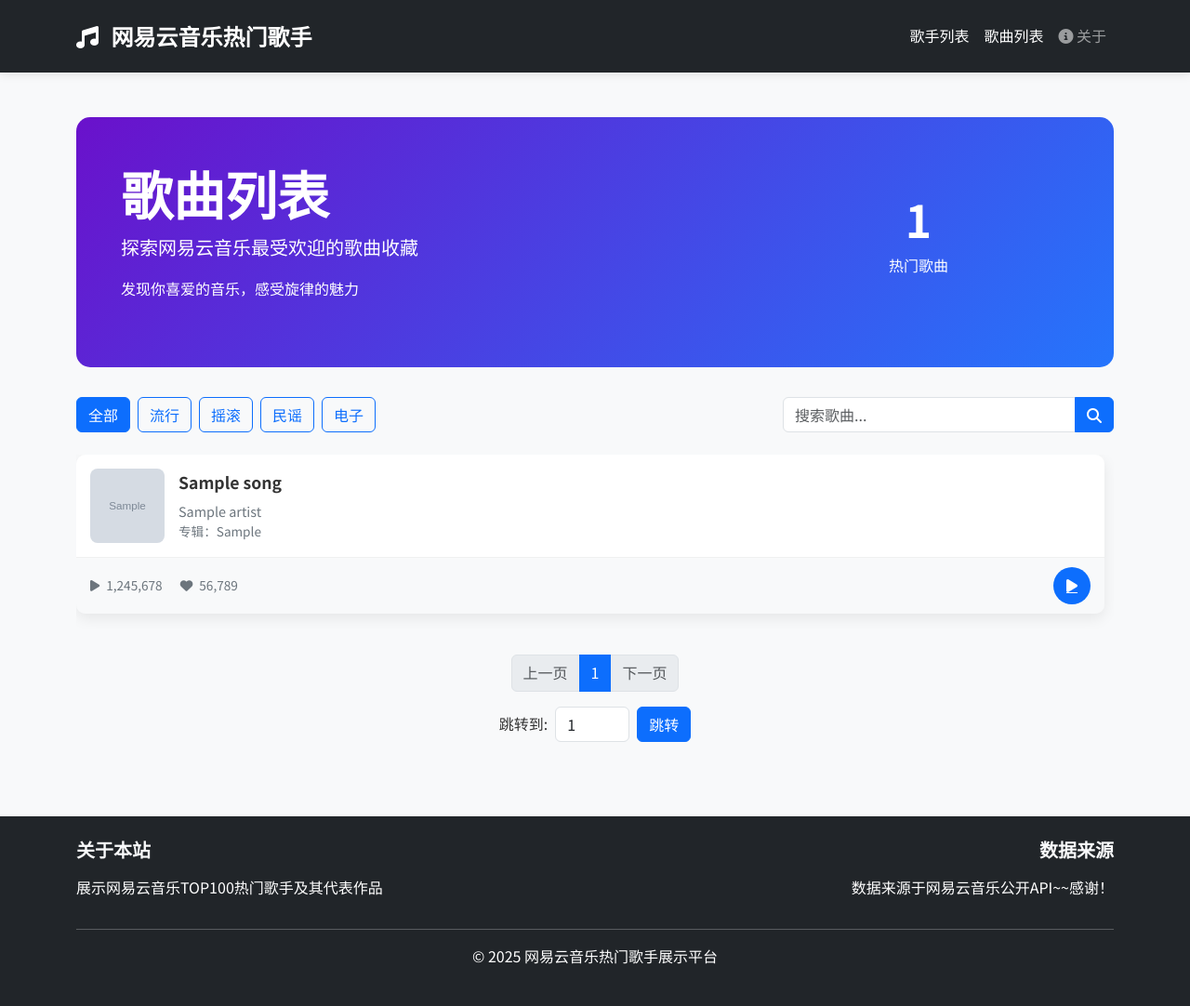
After one commit to sujiiiiin/lalacloud, a Django app: page /songs/ in a window 1280 px wide. The commit adds this page. Shown: the whole page at 93% size. Run offline with Django 5.2, Linux system fonts and the light colour scheme; tables that the repository leaves empty hold one stand-in row (values such as "Sample post"); grey boxes marked "Sample" are stand-in pictures.

Commit message:
add song list

```diff
--- a/artists/views.py
+++ b/artists/views.py
@@ -65,6 +65,47 @@ def artist_detail(request, netease_id):
     context = {"artist": artist, "songs": songs, "page_title": f"{artist.name} - 详情"}
     return render(request, "artists/detail.html", context)
 
+# 歌曲列表页
+def song_list(request):
+    start_time = time.time()
+
+    # 搜索功能，后端分页
+    search_query = request.GET.get("q", "")
+    if search_query:
+        song_list = Song.objects.filter(title__icontains=search_query).order_by('id')
+    else:
+        song_list = Song.objects.all().order_by('id')
+
+    all_songs = Song.objects.all().order_by('id')
+
+    search_time = time.time() - start_time  # 记录检索时间
+
+    # 创建分页器
+    paginator = Paginator(song_list, 20)  # 每页20首歌曲
+    page = request.GET.get('page')
+
+    try:
+        songs = paginator.page(page)
+    except PageNotAnInteger:
+        # 如果page参数不是整数，显示第一页
+        songs = paginator.page(1)
+    except EmptyPage:
+        # 如果页数超出范围，显示最后一页
+        songs = paginator.page(paginator.num_pages)
+
+    context = {
+        'songs': songs,
+        'page_title': '歌曲列表',
+        'song_count': Song.objects.count(),
+        "all_songs":all_songs,
+        "search_results_count": paginator.count,
+        "search_time": round(search_time * 1000, 2),  # 转换为毫秒并保留2位小数
+        "search_query": search_query,
+
+    }
+    return render(request, 'songs/list.html', context)
+
+
 
 # 歌曲详情页
 def song_detail(request, song_id):
--- a/lalacloud/urls.py
+++ b/lalacloud/urls.py
@@ -24,4 +24,5 @@ urlpatterns = [
     path("", views.artist_list, name="artist_list"),  # 首页显示歌手列表
     path('artist/<int:netease_id>/', views.artist_detail, name='artist_detail'), # 歌手详情页
     path('song/<int:song_id>/', views.song_detail, name='song_detail'),# 歌曲详情页
+    path('songs/', views.song_list, name='song_list'),  #歌曲列表页
 ]
--- a/templates/base.html
+++ b/templates/base.html
@@ -37,7 +37,7 @@
                         <a class="nav-link active" href="/">歌手列表</a>
                     </li>
                     <li class="nav-item">
-                        <a class="nav-link active" href="/">歌曲列表</a>
+                        <a class="nav-link active" href="{% url 'song_list' %}">歌曲列表</a>
                     </li>
                     <li class="nav-item">
                         <a class="nav-link" href="#"><i class="fas fa-info-circle"></i> 关于</a>
--- /dev/null
+++ b/templates/songs/list.html
@@ -0,0 +1,366 @@
+{% extends "base.html" %}
+{% load static %}
+
+{% block title %}{{ page_title }}{% endblock %}
+
+{% block extra_css %}
+<style>
+    .hero-section {
+        background: linear-gradient(135deg, #6a11cb 0%, #2575fc 100%);
+        color: white;
+        border-radius: 15px;
+        padding: 3rem;
+        margin-bottom: 2rem;
+        position: relative;
+        overflow: hidden;
+    }
+
+    .song-card {
+        transition: all 0.3s ease;
+        border: none;
+        border-radius: 10px;
+        overflow: hidden;
+        box-shadow: 0 5px 15px rgba(0, 0, 0, 0.08);
+        margin-bottom: 20px;
+    }
+
+    .song-card:hover {
+        transform: translateY(-5px);
+        box-shadow: 0 12px 25px rgba(0, 0, 0, 0.15);
+    }
+
+    .song-cover {
+        width: 80px;
+        height: 80px;
+        border-radius: 8px;
+        object-fit: cover;
+        margin-right: 15px;
+    }
+
+    .song-info {
+        display: flex;
+        align-items: center;
+        padding: 15px;
+        background: white;
+        border-bottom: 1px solid #f0f0f0;
+    }
+
+    .song-details {
+        flex: 1;
+    }
+
+    .song-title {
+        font-size: 1.1rem;
+        font-weight: 600;
+        margin-bottom: 5px;
+    }
+
+    .song-artist {
+        color: #6c757d;
+        font-size: 0.9rem;
+    }
+
+    .song-album {
+        color: #6c757d;
+        font-size: 0.85rem;
+    }
+
+    .song-action {
+        padding: 10px 15px;
+        background: #f8f9fa;
+        display: flex;
+        justify-content: space-between;
+        align-items: center;
+    }
+
+    .song-stats {
+        font-size: 0.85rem;
+        color: #6c757d;
+    }
+
+    .play-btn {
+        width: 40px;
+        height: 40px;
+        border-radius: 50%;
+        background: #0d6efd;
+        color: white;
+        display: flex;
+        align-items: center;
+        justify-content: center;
+        cursor: pointer;
+        transition: all 0.3s ease;
+    }
+
+    .play-btn:hover {
+        background: #0b5ed7;
+        transform: scale(1.1);
+    }
+
+    .scroll-container {
+        max-height: 70vh;
+        overflow-y: auto;
+        padding-right: 10px;
+    }
+
+    /* 自定义滚动条 */
+    .scroll-container::-webkit-scrollbar {
+        width: 8px;
+    }
+
+    .scroll-container::-webkit-scrollbar-track {
+        background: #f1f1f1;
+        border-radius: 10px;
+    }
+
+    .scroll-container::-webkit-scrollbar-thumb {
+        background: #c1c1c1;
+        border-radius: 10px;
+    }
+
+    .scroll-container::-webkit-scrollbar-thumb:hover {
+        background: #a8a8a8;
+    }
+
+    /* 滚动动画效果 */
+    .scroll-container.scrolling {
+        transition: scroll 0.3s ease;
+    }
+</style>
+{% endblock %}
+
+{% block content %}
+<!-- 英雄区域 -->
+{% if search_query %}
+{% else %}
+<section class="hero-section">
+    <div class="row align-items-center">
+        <div class="col-md-8">
+            <h1 class="display-4 fw-bold">{{ page_title }}</h1>
+            <p class="lead">探索网易云音乐最受欢迎的歌曲收藏</p>
+            <p class="mb-4">发现你喜爱的音乐，感受旋律的魅力</p>
+        </div>
+        <div class="col-md-4 text-center">
+            <div class="stats-card">
+                <h3 class="display-5 fw-bold">{{ song_count }}</h3>
+                <p>热门歌曲</p>
+            </div>
+        </div>
+    </div>
+</section>
+{% endif %}
+
+<!-- 筛选和搜索 -->
+<div class="row mb-4">
+    <div class="col-md-8">
+        <div class="d-flex flex-wrap gap-2">
+            <button class="btn btn-outline-primary active">全部</button>
+            <button class="btn btn-outline-primary">流行</button>
+            <button class="btn btn-outline-primary">摇滚</button>
+            <button class="btn btn-outline-primary">民谣</button>
+            <button class="btn btn-outline-primary">电子</button>
+        </div>
+    </div>
+    <div class="col-md-4 d-flex align-items-center justify-content-md-end">
+        <form method="GET" action="{% url 'song_list' %}" class="input-group">
+            <input type="text" class="form-control" name="q" placeholder="搜索歌曲...">
+            <button class="btn btn-primary" type="submit">
+                <i class="fas fa-search"></i>
+            </button>
+        </form>
+    </div>
+</div>
+<!-- 添加搜索结果信息 -->
+ {% if search_query %}
+<div class="row mt-3">
+    <div class="col">
+        <div class="alert alert-info d-flex justify-content-between align-items-center py-2">
+            <div>
+                <i class="fas fa-info-circle me-2"></i>
+                找到 <span class="fw-bold">{{ search_results_count }}</span> 位匹配"{{ search_query }}"的歌曲
+            </div>
+            <div>
+                <small class="text-muted">搜索耗时: {{ search_time }} 毫秒</small>
+            </div>
+        </div>
+    </div>
+</div>
+{% endif %}
+
+<!-- 歌曲列表 -->
+<div class="scroll-container">
+    {% for song in songs %}
+    <div class="song-card">
+        <div class="song-info">
+            {% if song.image_url %}
+            <img src="{{ song.image_url }}" alt="{{ song.title }}" class="song-cover">
+            {% else %}
+            <div class="song-cover d-flex align-items-center justify-content-center bg-light">
+                <i class="fas fa-music text-muted"></i>
+            </div>
+            {% endif %}
+            <div class="song-details">
+                <div class="song-title">{{ song.title }}</div>
+                <div class="song-artist">{{ song.artist.name }}</div>
+                <div class="song-album">专辑：{{ song.album }}</div>
+            </div>
+        </div>
+        <div class="song-action">
+            <div class="song-stats">
+                <i class="fas fa-play me-1"></i> 1,245,678
+                <i class="fas fa-heart ms-3 me-1"></i> 56,789
+            </div>
+            <a href="{% url 'song_detail' song.song_id %}" class="play-btn">
+                <i class="fas fa-play"></i>
+            </a>
+        </div>
+    </div>
+    {% endfor %}
+</div>
+
+<!-- 分页控件 -->
+<nav class="mt-4">
+    <ul class="pagination justify-content-center">
+        {% if songs.has_previous %}
+        <li class="page-item">
+            <a class="page-link" href="?page={{ songs.previous_page_number }}" tabindex="-1">上一页</a>
+        </li>
+        {% else %}
+        <li class="page-item disabled">
+            <a class="page-link" href="#" tabindex="-1">上一页</a>
+        </li>
+        {% endif %}
+
+        <!-- 第一页 -->
+        <li class="page-item {% if songs.number == 1 %}active{% endif %}">
+            <a class="page-link" href="?page=1">1</a>
+        </li>
+
+        <!-- 省略号 -->
+        {% if songs.number > 3 %}
+        <li class="page-item disabled">
+            <a class="page-link" href="#">...</a>
+        </li>
+        {% endif %}
+
+        <!-- 当前页的前一页 -->
+        {% if songs.number > 2 %}
+        <li class="page-item">
+            <a class="page-link" href="?page={{ songs.previous_page_number }}">{{ songs.previous_page_number }}</a>
+        </li>
+        {% endif %}
+
+        <!-- 当前页 -->
+        {% if songs.number > 1 and songs.number < songs.paginator.num_pages %}
+        <li class="page-item active">
+            <a class="page-link" href="?page={{ songs.number }}">{{ songs.number }}</a>
+        </li>
+        {% endif %}
+
+        <!-- 当前页的后一页 -->
+        {% if songs.number < songs.paginator.num_pages|add:"-1" %}
+        <li class="page-item">
+            <a class="page-link" href="?page={{ songs.next_page_number }}">{{ songs.next_page_number }}</a>
+        </li>
+        {% endif %}
+
+        <!-- 省略号 -->
+        {% if songs.number < songs.paginator.num_pages|add:"-2" %}
+        <li class="page-item disabled">
+            <a class="page-link" href="#">...</a>
+        </li>
+        {% endif %}
+
+        <!-- 最后一页 -->
+        {% if songs.paginator.num_pages > 1 %}
+        <li class="page-item {% if songs.number == songs.paginator.num_pages %}active{% endif %}">
+            <a class="page-link" href="?page={{ songs.paginator.num_pages }}">{{ songs.paginator.num_pages }}</a>
+        </li>
+        {% endif %}
+
+        {% if songs.has_next %}
+        <li class="page-item">
+            <a class="page-link" href="?page={{ songs.next_page_number }}">下一页</a>
+        </li>
+        {% else %}
+        <li class="page-item disabled">
+            <a class="page-link" href="#">下一页</a>
+        </li>
+        {% endif %}
+    </ul>
+
+    <!-- 页码跳转表单 -->
+    <div class="d-flex justify-content-center mt-3">
+        <form method="GET" action="{% url 'song_list' %}" class="d-flex align-items-center">
+            <span class="me-2">跳转到:</span>
+            <input type="number"
+                   class="form-control"
+                   name="page"
+                   min="1"
+                   max="{{ songs.paginator.num_pages }}"
+                   style="width: 80px;"
+                   value="{{ songs.number }}">
+            <button type="submit" class="btn btn-primary ms-2">跳转</button>
+        </form>
+    </div>
+</nav>
+{% endblock %}
+
+{% block extra_js %}
+<script>
+// 滚动特效
+const scrollContainer = document.querySelector('.scroll-container');
+let isScrolling;
+
+scrollContainer.addEventListener('scroll', function() {
+    // 清除之前的超时
+    clearTimeout(isScrolling);
+
+    // 添加滚动效果类
+    scrollContainer.classList.add('scrolling');
+
+    // 设置超时
+    isScrolling = setTimeout(function() {
+        // 滚动停止后移除类
+        scrollContainer.classList.remove('scrolling');
+    }, 200);
+});
+
+// 点击播放按钮效果
+document.querySelectorAll('.play-btn').forEach(btn => {
+    btn.addEventListener('click', function(e) {
+        e.preventDefault();
+        const pulse = document.createElement('div');
+        pulse.style.position = 'absolute';
+        pulse.style.width = '0';
+        pulse.style.height = '0';
+        pulse.style.borderRadius = '50%';
+        pulse.style.background = 'rgba(13, 110, 253, 0.3)';
+        pulse.style.transform = 'translate(-50%, -50%)';
+        pulse.style.transition = 'all 0.6s ease-out';
+        pulse.style.zIndex = '100';
+
+        const rect = this.getBoundingClientRect();
+        const x = rect.left + rect.width / 2;
+        const y = rect.top + rect.height / 2;
+
+        pulse.style.left = `${x}px`;
+        pulse.style.top = `${y}px`;
+
+        document.body.appendChild(pulse);
+
+        // 动画
+        setTimeout(() => {
+            pulse.style.width = '100px';
+            pulse.style.height = '100px';
+            pulse.style.opacity = '0';
+            pulse.style.margin = '-50px 0 0 -50px';
+        }, 10);
+
+        // 导航到详情页
+        setTimeout(() => {
+            window.location.href = this.href;
+        }, 300);
+    });
+});
+</script>
+{% endblock %}
```
